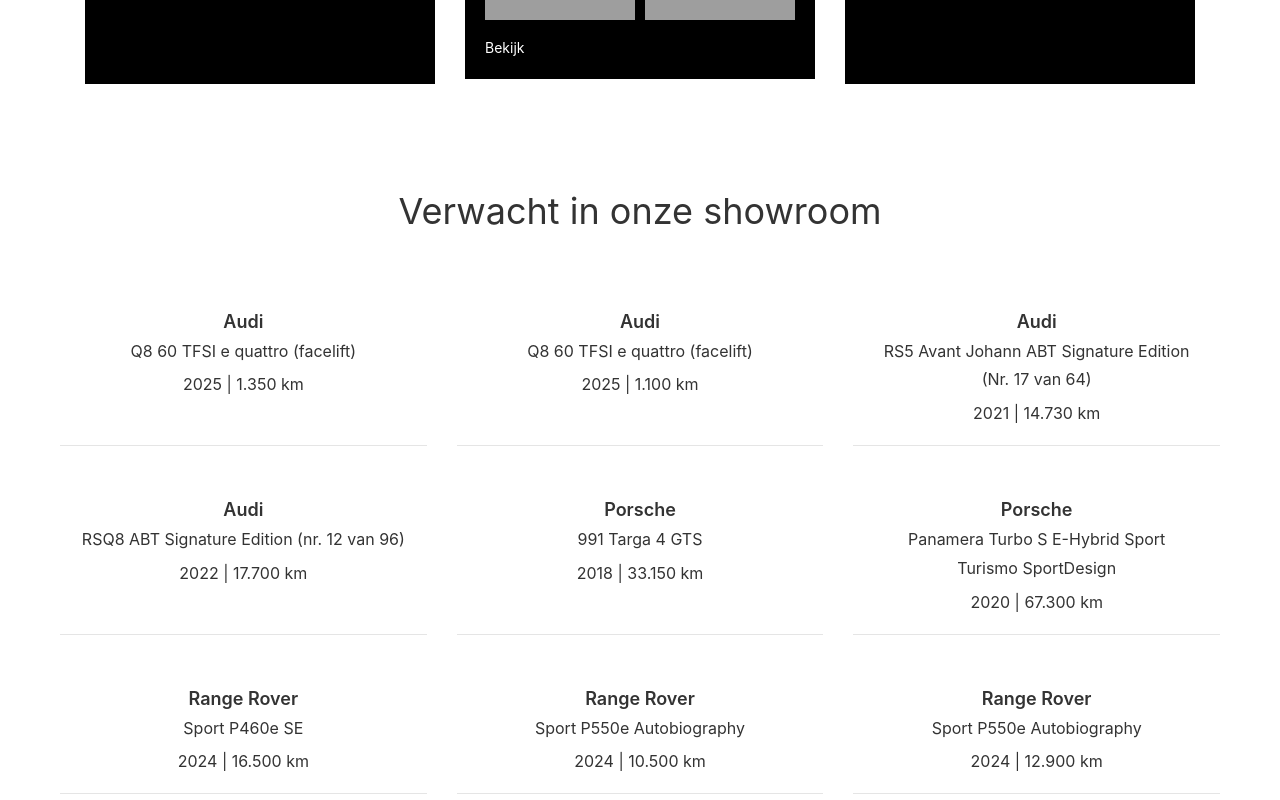
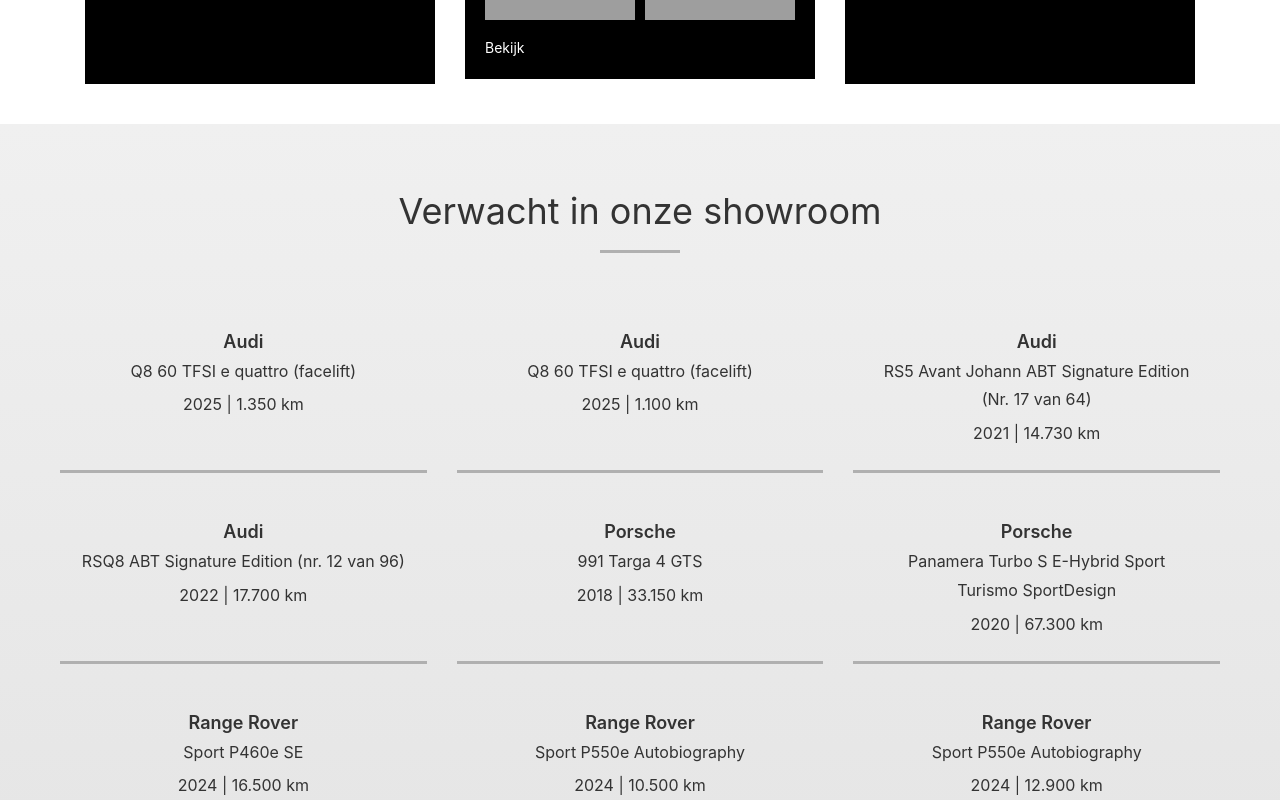
Before and after one commit to OmarNassar1127/auto-boomgaard, a React (Create React App) app: page / in a window 1280 px wide. Shown: the part 1680-2480 px from the top of the page. Built offline with nearby package versions, Linux system fonts and the light colour scheme; grey boxes are pictures that could not be loaded; a small style sheet from the web is missing.

Commit message:
getting somewhere

```diff
--- a/src/components/Home/ImageButtons.css
+++ b/src/components/Home/ImageButtons.css
@@ -1,4 +1,5 @@
 .bg-gradient-hard-to-dark {
+  background: linear-gradient(to bottom, #f0f0f0, #e5e5e5); /* Lighter gradient background */
   padding: 2rem 0;
 }
 
--- a/src/components/Home/ShowRoom.css
+++ b/src/components/Home/ShowRoom.css
@@ -1,9 +1,13 @@
 .showroom-section {
   width: 100%;
+  padding: 60px 0;
+  background: linear-gradient(to bottom, #f0f0f0, #e5e5e5); /* Lighter gradient background */
+}
+
+.showroom-container {
   max-width: 1200px;
   margin: 0 auto;
-  padding: 60px 20px;
-  background-color: #fff;
+  padding: 0 20px;
 }
 
 .showroom-title {
@@ -12,18 +16,36 @@
   font-weight: 400;
   color: #333;
   margin-bottom: 50px;
+  position: relative;
+  padding-bottom: 15px;
+}
+
+.showroom-title:after {
+  content: '';
+  position: absolute;
+  bottom: 0;
+  left: 50%;
+  transform: translateX(-50%);
+  width: 80px;
+  height: 3px;
+  background-color: #b0b0b0; /* Matching the divider color */
 }
 
 .cars-grid {
   display: grid;
   grid-template-columns: repeat(3, 1fr);
-  gap: 30px;
+  gap: 20px 30px; /* Less vertical gap to blend better */
 }
 
 .car-item {
   text-align: center;
-  padding: 20px 10px;
-  border-bottom: 1px solid #e5e5e5;
+  padding: 25px 15px;
+  border-bottom: 3px solid #b0b0b0; /* Darker divider for better contrast against gradient */
+  transition: transform 0.3s ease;
+}
+
+.car-item:hover {
+  transform: translateY(-3px);
 }
 
 .car-brand {
--- a/src/components/Home/ShowRoom.js
+++ b/src/components/Home/ShowRoom.js
@@ -4,6 +4,7 @@
 function ShowRoom() {
   return (
     <div className="showroom-section">
+      <div className="showroom-container">
       <h2 className="showroom-title">Verwacht in onze showroom</h2>
 
       <div className="cars-grid">
@@ -68,6 +69,7 @@
           <p className="car-details">2024 | 12.900 km</p>
         </div>
       </div>
+      </div>
     </div>
   );
 }
```
